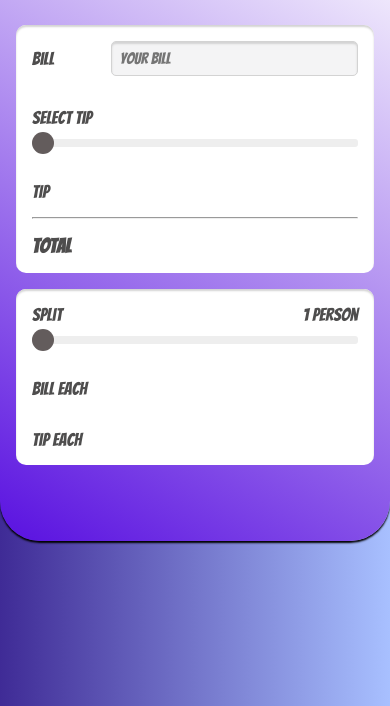
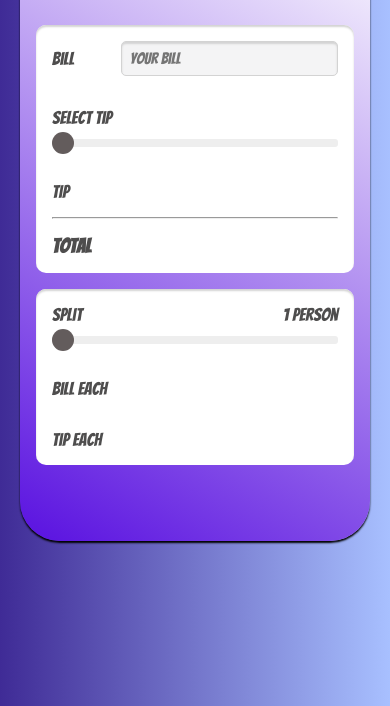
Before and after one commit to Jack112-create/TipCalculator, a plain HTML site: page index.html in a window 390 px wide. Shown: the part 138-844 px from the top of the page. Drawn offline with Linux system fonts and the light colour scheme.

Commit message:
Made tip resopnsive on 500px

```diff
--- a/style.css
+++ b/style.css
@@ -121,3 +121,9 @@ input[type="number"] {
   cursor: pointer;
   border: none;
 }
+
+@media only screen and (max-width: 500px) {
+  main {
+    margin: 5rem 2rem;
+  }
+}
```
